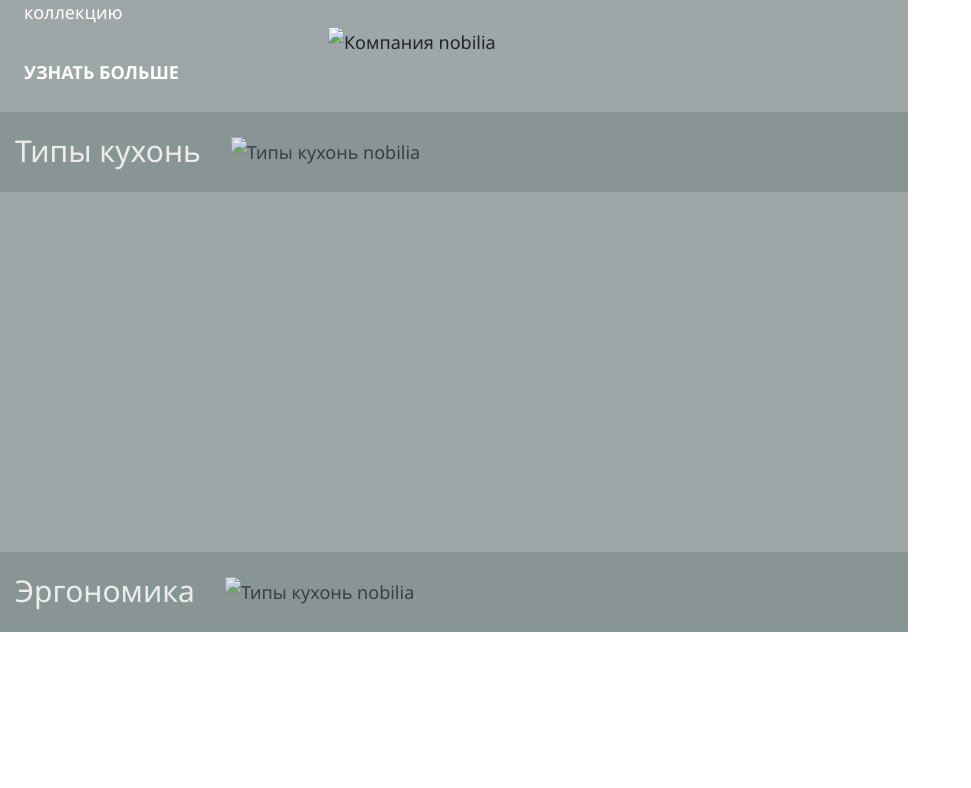
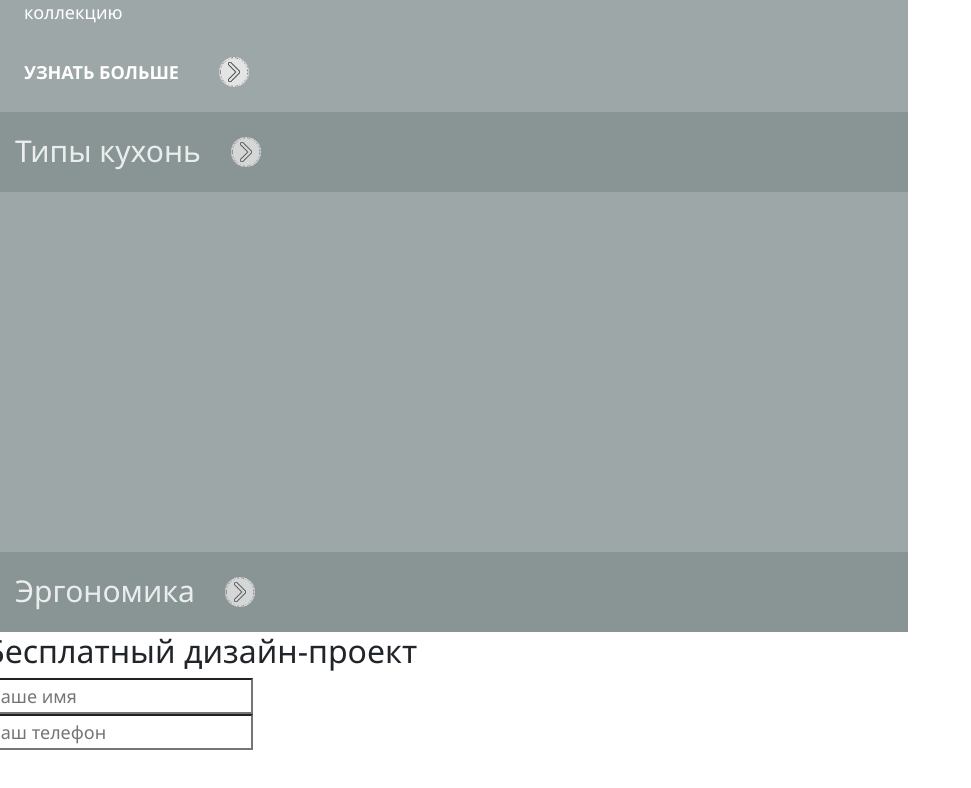
Before and after one commit to DadaNet/nobilia, a website: page app/container2.html in a window 1280 px wide. Shown: the part 778-1566 px from the top of the page, without its empty margins (0-971 px from the left). Drawn offline with nearby package versions, Linux system fonts and the light colour scheme; files that its build step writes are made by us from their sources.

Commit message:
Create container2, second page.

```diff
--- a/app/container2.html
+++ b/app/container2.html
@@ -11,7 +11,7 @@
             <div class="container2__row__itemSmall company ">
                 <div class="itemBottom d-flex align-items-center justify-content-start">
                     <h1>Компания nobilia</h1>
-                    <img href="#" alt="Компания nobilia">
+                    <img src="img/icons/icon-right-big.png" alt="Компания nobilia">
                 </div>
             </div>
             <div class="container2__row__itemBig types ">
@@ -20,21 +20,26 @@
                     <p>Откройте для себя свою коллекцию</p>
                     <div class="container2__row__itemBig__types__about">
                         <p>Узнать больше</p>
-                        <img href="#" alt="Компания nobilia">
+                        <img src="img/icons/icon-right-big.png" alt="Компания nobilia">
                     </div>
                 </div>
                 <div class="itemBottom d-flex align-items-center justify-content-start">
                     <h1>Типы кухонь</h1>
-                    <img href="#" alt="Типы кухонь nobilia">
+                    <img src="img/icons/icon-right-big.png" alt="Типы кухонь nobilia">
                 </div>
             </div>
             <div class="container2__row__itemBig ergonomics ">
                 <div class="itemBottom d-flex align-items-center justify-content-start">
                     <h1>Эргономика</h1>
-                    <img href="#" alt="Типы кухонь nobilia">
+                    <img src="img/icons/icon-right-big.png" alt="Типы кухонь nobilia">
                 </div>
             </div>
             <div class="container2__row__itemSmall form">
+                <form name="form" method="post" class="free-project">
+                    <h2>Бесплатный дизайн-проект</h2>
+                    <input type="text" name="name" placeholder="Ваше имя" required>
+                    <input type="text" name="phone" placeholder="Ваш телефон" required>
+                </form>
 
             </div>
         </div> <!--/row -->
--- a/app/css/_container2.scss
+++ b/app/css/_container2.scss
@@ -1,6 +1,6 @@
 $background-text:#859191;
 $background-item:rgba(133,145,145, 0.8);
-
+$background-icon:#e3e4e4;
 
 .wrapper{
   max-width: 1400px;
@@ -50,6 +50,14 @@ $background-item:rgba(133,145,145, 0.8);
         &__about{
           display: flex;
           flex-direction: row;
+          img {
+            background-color: $background-icon;
+            //opacity: 0.72;
+            border-radius: 50%;
+            width: 30px;
+            height: 30px;
+            margin-top: 30px;
+          }
           p{
             height: 30px;
             color: #ffffff;
@@ -58,6 +66,7 @@ $background-item:rgba(133,145,145, 0.8);
             font-weight: 700;
             line-height: 30px;
             text-transform: uppercase;
+            width: 195px;
           }
         }
       }
@@ -90,4 +99,10 @@ $background-item:rgba(133,145,145, 0.8);
     font-weight: 400;
     margin:0 30px;
   }
+  img{
+    background-color: $background-icon;
+    //opacity: 0.72;
+    border-radius: 50%;
+    width: 30px;
+  }
 }
```
Also changed, not shown: app/img/icon-up.png (deleted), dist/container2.html, dist/css/main.css.
